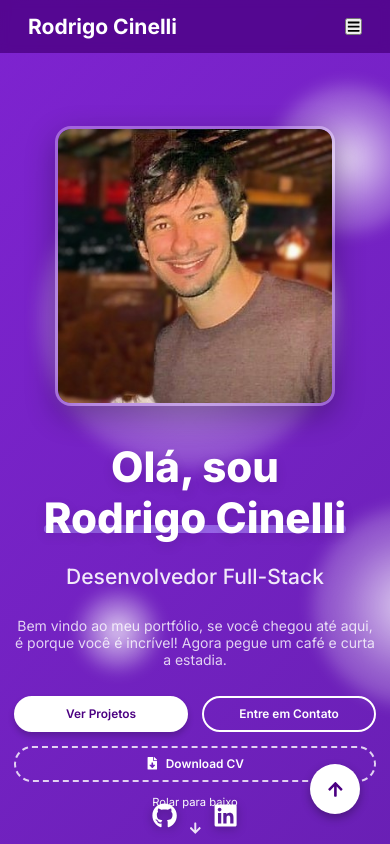
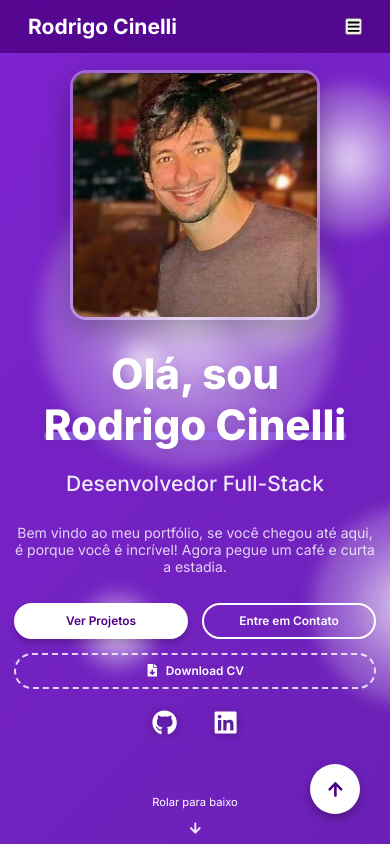
Before and after one commit to RodCinelli/rodcinelli-fullstack-developer, a Next.js app: page / in a window 390 px wide. Shown: the top 844 px of the page. Built offline with nearby package versions, Linux system fonts and the light colour scheme.

Commit message:
refactor: Adjust Hero section responsive styling and spacing

```diff
--- a/src/components/sections/Hero.tsx
+++ b/src/components/sections/Hero.tsx
@@ -22,12 +22,12 @@ const HeroSection = styled.section`
   @media (max-width: 768px) {
     padding: 0 1.5rem;
     justify-content: flex-start;
-    padding-top: 10rem;
+    padding-top: 6rem;
   }
 
   @media (max-width: 520px) {
     padding: 0 1rem;
-    padding-top: 9rem;
+    padding-top: 5rem;
   }
 `
 
@@ -44,13 +44,13 @@ const HeroContainer = styled.div`
 
   @media (max-width: 768px) {
     flex-direction: column-reverse;
-    gap: 2.5rem;
+    gap: 2rem;
     padding-bottom: 1rem;
     margin-top: 0;
   }
 
   @media (max-width: 520px) {
-    gap: 2rem;
+    gap: 1.5rem;
     padding-bottom: 0.5rem;
   }
 `
@@ -336,7 +336,7 @@ const PhotoContainer = styled(motion.div)`
   @media (max-width: 768px) {
     width: 80%;
     max-width: 350px;
-    margin-bottom: 1rem;
+    margin-bottom: 0.5rem;
     margin-top: 0;
   }
 
@@ -409,18 +409,18 @@ const PhotoFrame = styled(motion.div)`
   }
 
   @media (max-width: 768px) {
-    width: 300px;
-    height: 300px;
-  }
-
-  @media (max-width: 520px) {
     width: 280px;
     height: 280px;
   }
 
+  @media (max-width: 520px) {
+    width: 250px;
+    height: 250px;
+  }
+
   @media (max-width: 370px) {
-    width: 240px;
-    height: 240px;
+    width: 220px;
+    height: 220px;
   }
 `
 
```
